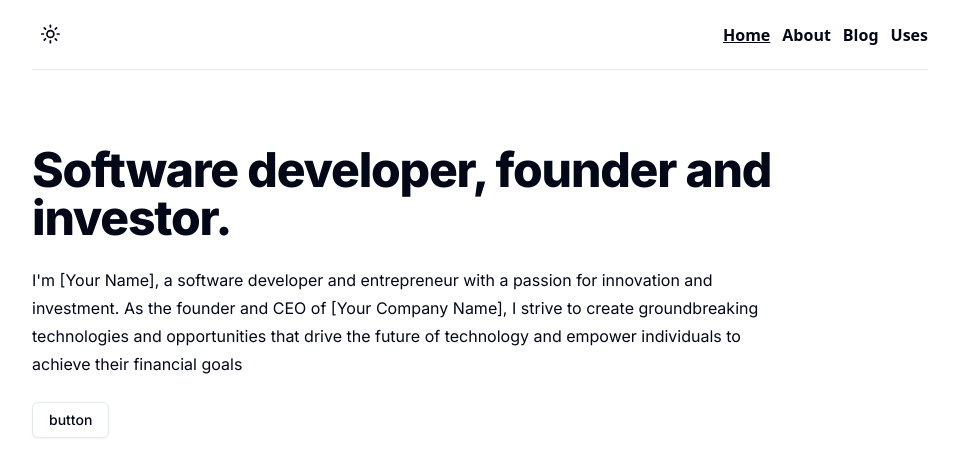
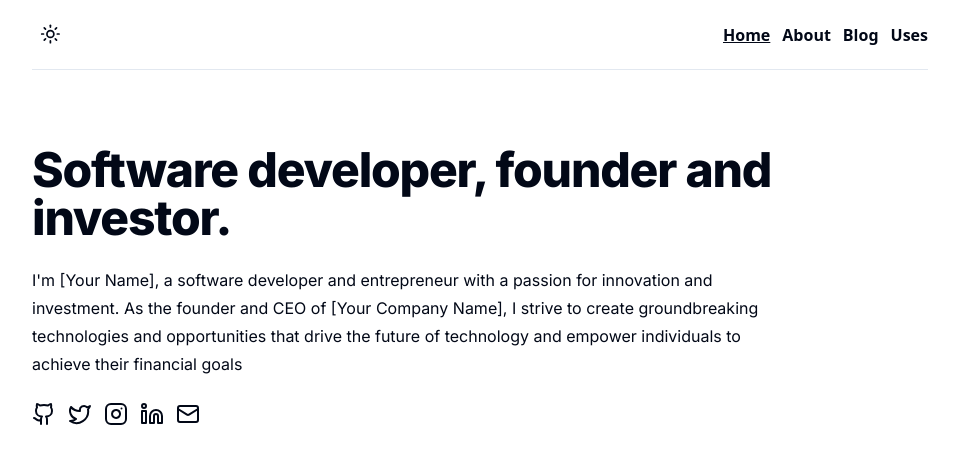
Before and after one commit to piotrszubert/nextjs-dev-portfolio, a Next.js app: page / in a window 1280 px wide. Shown: the top 476 px of the page, without its empty margins (160-1119 px from the left). Built offline with nearby package versions, Linux system fonts and the light colour scheme.

Commit message:
refactor component, added linkList to hero

```diff
--- a/components/linksList.tsx
+++ b/components/linksList.tsx
@@ -11,6 +11,7 @@ import { siteConfig } from '@/config/site';
 type LinkListProps = {
   nameVisible?: boolean;
   flexDirectionClass?: string;
+  paddingClass?: string;
 };
 
 const links = [
@@ -41,9 +42,9 @@ const links = [
     },
 ]
 
-export default function LinkList({ nameVisible = true, flexDirectionClass = 'flex-col' }: LinkListProps) {
+export default function LinkList({ nameVisible = true, flexDirectionClass = 'flex-col', paddingClass = 'p-6' }: LinkListProps) {
   return (
-    <div className="p-6">
+    <div className={`${paddingClass}`}>
         <ul className={`flex ${flexDirectionClass} gap-3`}>
             {links.map((item, index) => (
                 <li
--- a/pages/index.tsx
+++ b/pages/index.tsx
@@ -2,6 +2,7 @@ import { Inter } from 'next/font/google'
 import { Button } from '@/components/ui/button'
 import Layout from '@/components/layout'
 import PageHero from '@/components/pageHero'
+import LinkList from '@/components/linksList'
 
 const inter = Inter({ subsets: ['latin'] })
 
@@ -16,9 +17,11 @@ export default function Home() {
           heading='Software developer, founder and investor.'
           subheading="I'm [Your Name], a software developer and entrepreneur with a passion for innovation and investment. As the founder and CEO of [Your Company Name], I strive to create groundbreaking technologies and opportunities that drive the future of technology and empower individuals to achieve their financial goals"
         >
-          <Button variant={'outline'}>
-            button
-          </Button>
+          <LinkList
+            nameVisible={false}
+            paddingClass='pb-3'
+            flexDirectionClass='flex-row'
+          />
         </PageHero>
       </div>
       </main>
```
